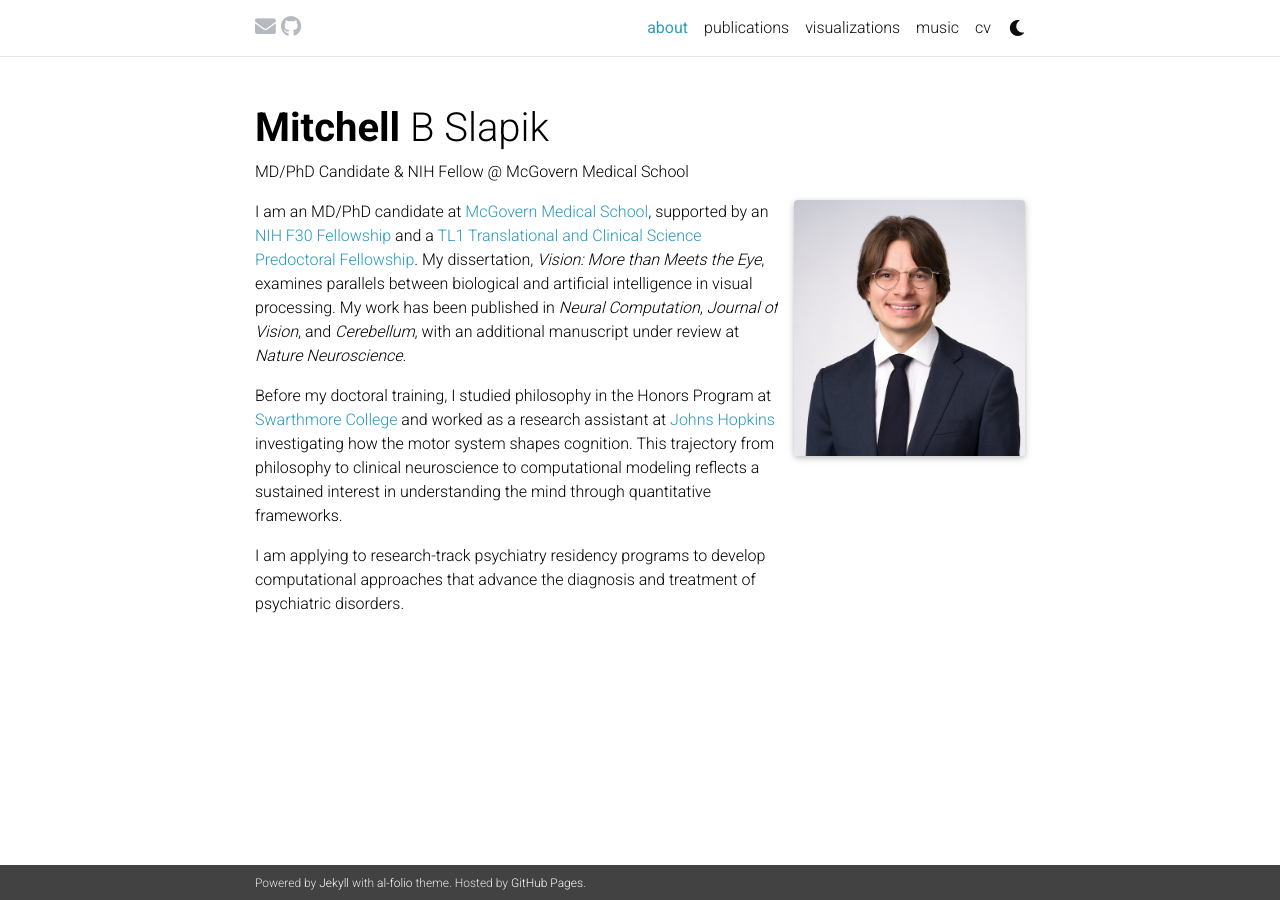
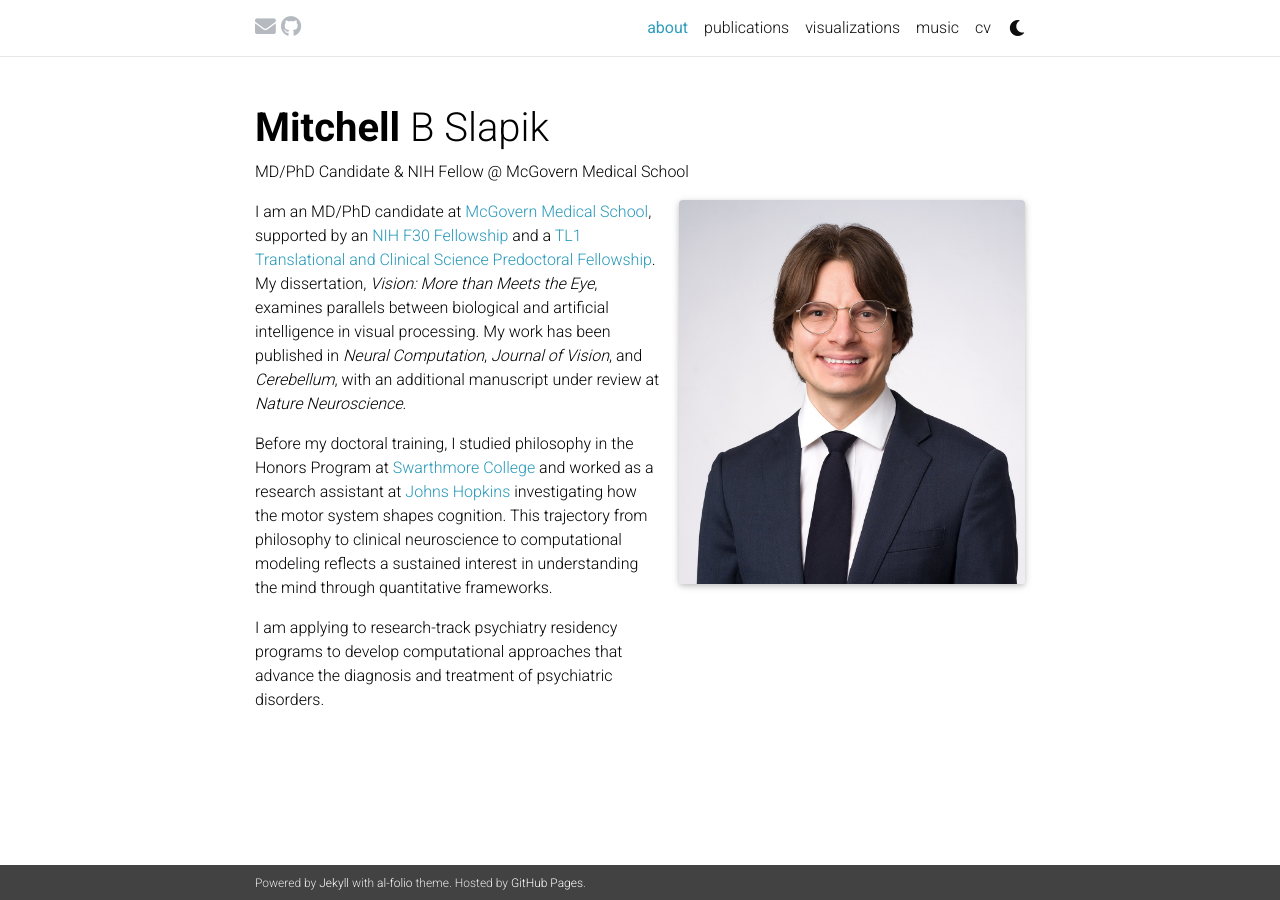
Before and after one commit to mitchellslapik/mitchellslapik.github.io, a Jekyll site: the page built from _pages/about.md, in a window 1280 px wide. Built offline with Jekyll 4.4.1, drawn with Linux system fonts in a browser that asks for light colours; full-size pictures stand in for the smaller copies a plugin makes; comment, search, counter and statistics services are not loaded; a style sheet for code colours, icons or effects is not loaded.

Commit message:
Update _base.scss

```diff
--- a/_sass/_base.scss
+++ b/_sass/_base.scss
@@ -110,7 +110,7 @@ blockquote {
 @media (min-width: 576px) {
   .profile {
     margin-top: 0rem;
-    width: 30%;
+    width: 45%;
     .address {
       p { display: block; }
     }
```
